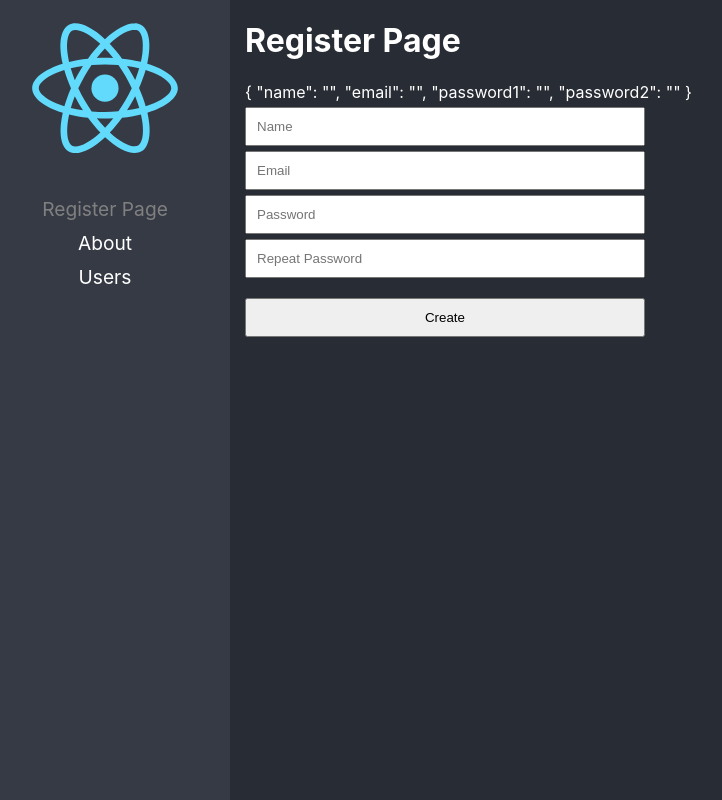
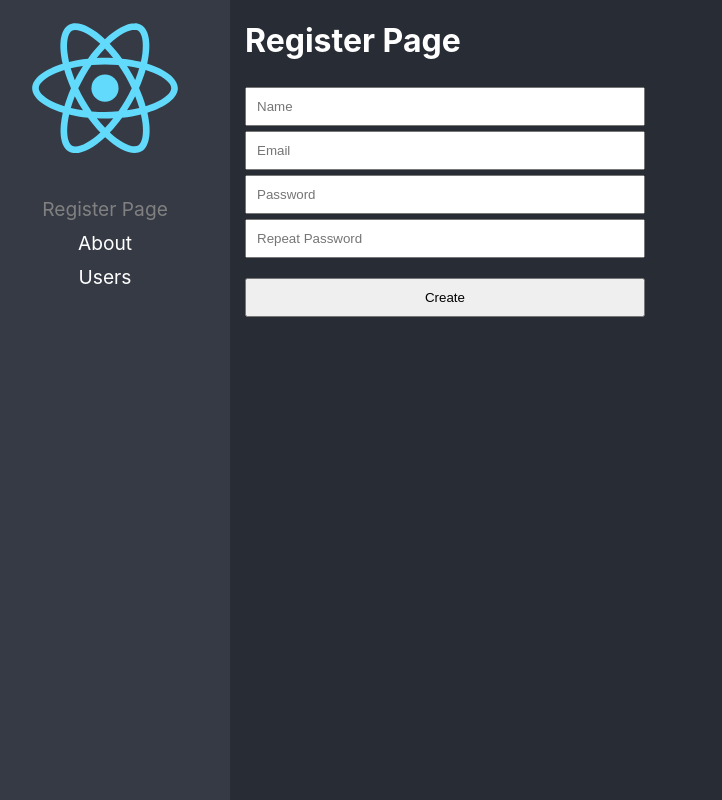
Before and after one commit to EzequielPasillasGonzalez/basic-react-app, a React (Vite) app: page /register in a window 1280 px wide. Shown: the whole page, without its empty margins (20-742 px from the left). Built offline with nearby package versions, Linux system fonts and the light colour scheme.

Commit message:
feat: implementar hook useForm y refactorizar RegisterPage

```diff
--- /dev/null
+++ b/src/03-forms/hooks/useForm.ts
@@ -0,0 +1,20 @@
+import { useState, type ChangeEvent } from "react";
+
+export const useForm = <T>(initState: T) => {
+  const [formData, setFormData] = useState(initState);
+
+  const onChange = (event: ChangeEvent<HTMLInputElement, HTMLInputElement>) => {
+    setFormData((value) => {
+      return {
+        ...value,
+        [event.target.name]: event.target.value,
+      };
+    });
+  };
+
+  return {
+    formData,
+    ...formData,
+    onChange,
+  };
+};
--- a/src/03-forms/pages/RegisterPage.tsx
+++ b/src/03-forms/pages/RegisterPage.tsx
@@ -1,34 +1,32 @@
+import { useForm } from "@/03-forms/hooks/useForm.ts";
 import "@/03-forms/styles/styles.css";
-import { useState, type ChangeEvent, type SubmitEvent } from "react";
+import { type SubmitEvent } from "react";
+
+export interface RegisterForm {
+  name: string;
+  email: string;
+  password1: string;
+  password2: string;
+}
 
 export const RegisterPage = () => {
-  const [registerData, setRegisterData] = useState({
-    name: "",
-    email: "",
-    password1: "",
-    password2: "",
-  });
-
-  const { email, name, password1, password2 } = registerData;
-
-  const onChange = (event: ChangeEvent<HTMLInputElement, HTMLInputElement>) => {
-    setRegisterData((value) => {
-      return {
-        ...value,
-        [event.target.name]: event.target.value,
-      };
+  const { onChange, email, name, password1, password2, formData } =
+    useForm<RegisterForm>({
+      name: "",
+      email: "",
+      password1: "",
+      password2: "",
     });
-  };
 
   const onSubmit = (event: SubmitEvent<HTMLFormElement>) => {
     event.preventDefault();
-    console.log({ registerData });
+    console.log({ formData });
   };
 
   return (
     <div>
       <h1>Register Page</h1>
-      {JSON.stringify(registerData, null, 4)}
+
       <form noValidate onSubmit={(ev) => onSubmit(ev)}>
         <input
           type="text"
```
